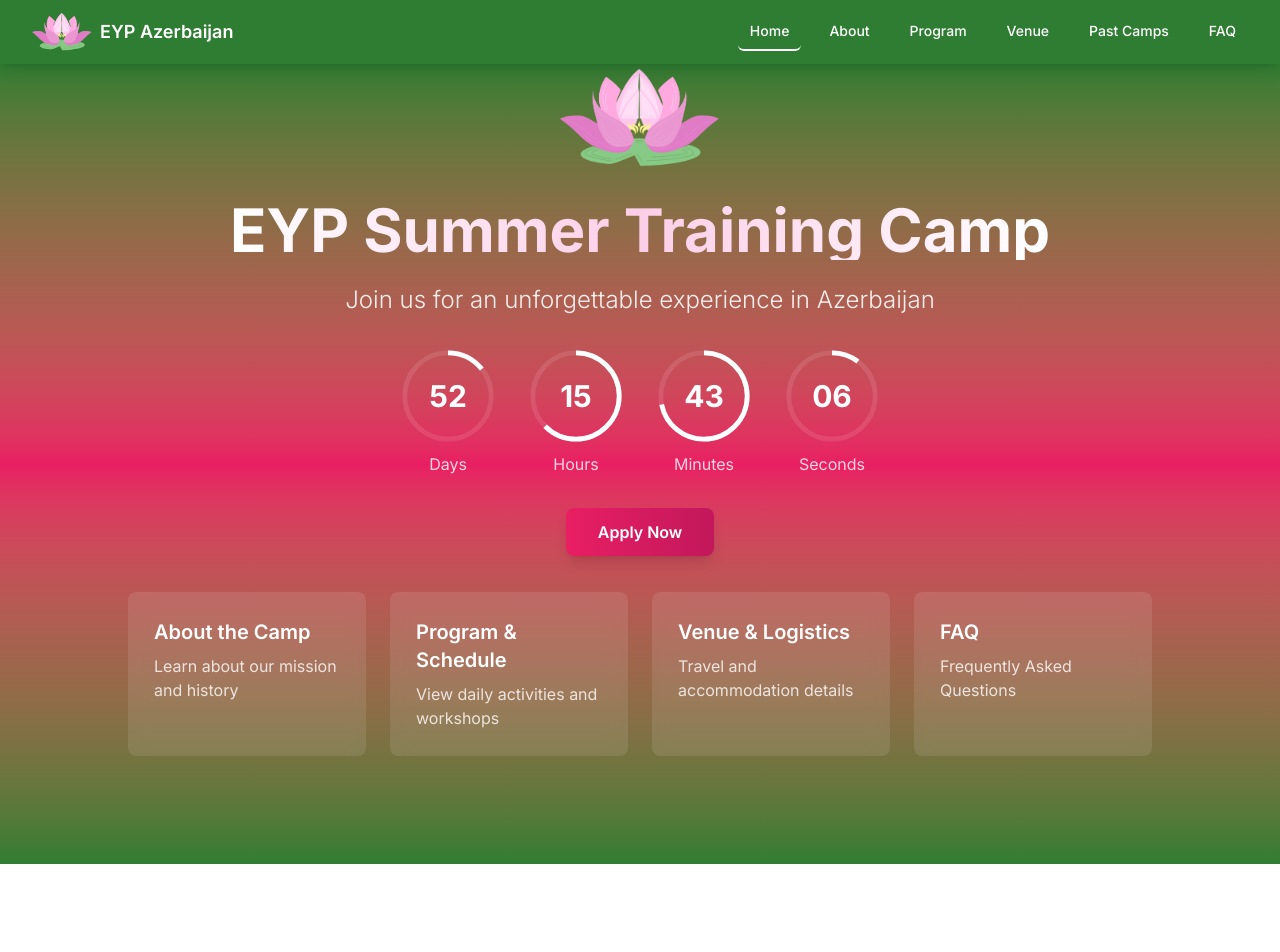
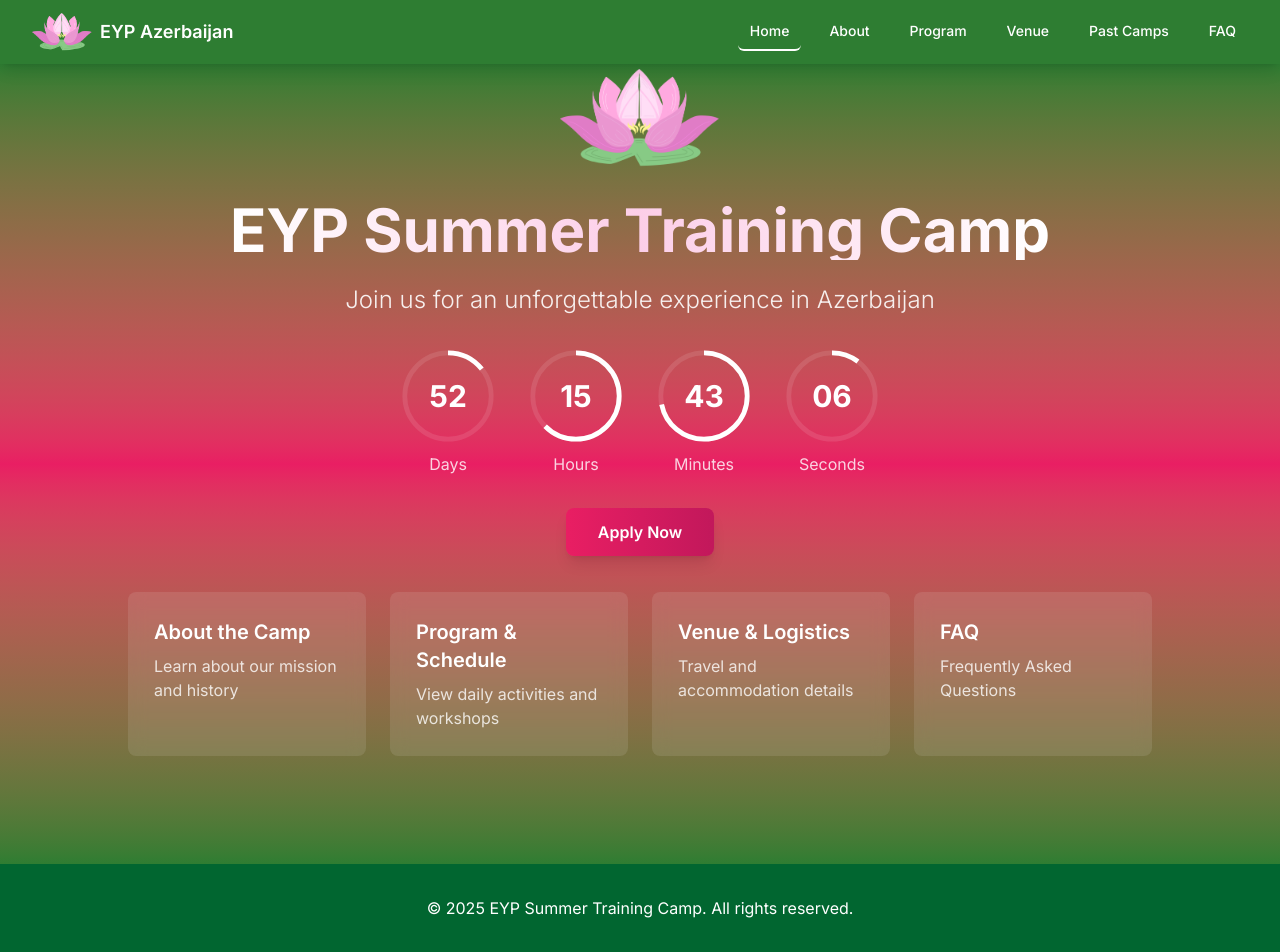
Before and after one commit to Ph4ntomByte/Summer_Training_Camp, a Next.js app: page / in a window 1280 px wide. Before the commit the page ends 864 px from the top, so only its background shows below. Built offline with nearby package versions, Linux system fonts and the light colour scheme.

Commit message:
chore: add footer for all the pages

```diff
--- a/src/app/layout.tsx
+++ b/src/app/layout.tsx
@@ -5,7 +5,7 @@ import Navbar from "@/components/Navigation/Navbar";
 import { Analytics } from '@vercel/analytics/next';
 import { SpeedInsights } from '@vercel/speed-insights/next';
 import BackToTopButton from '@/components/UI/BackToTopButton'
-
+import { Footer } from "@/components/Footer/Footer";
 
 const inter = Inter({ subsets: ["latin"] });
 
@@ -25,6 +25,7 @@ export default function RootLayout({
         <Navbar />
         <div className="pt-16">
           {children}
+          <Footer />
           <Analytics />
           <SpeedInsights />
           <BackToTopButton />
--- /dev/null
+++ b/src/components/Footer/Footer.tsx
@@ -0,0 +1,9 @@
+export function Footer() {
+  return (
+    <footer className="bg-green-800 text-white py-8">
+      <div className="container mx-auto px-4 text-center">
+        <p>© {new Date().getFullYear()} EYP Summer Training Camp. All rights reserved.</p>
+      </div>
+    </footer>
+  )
+}
```
